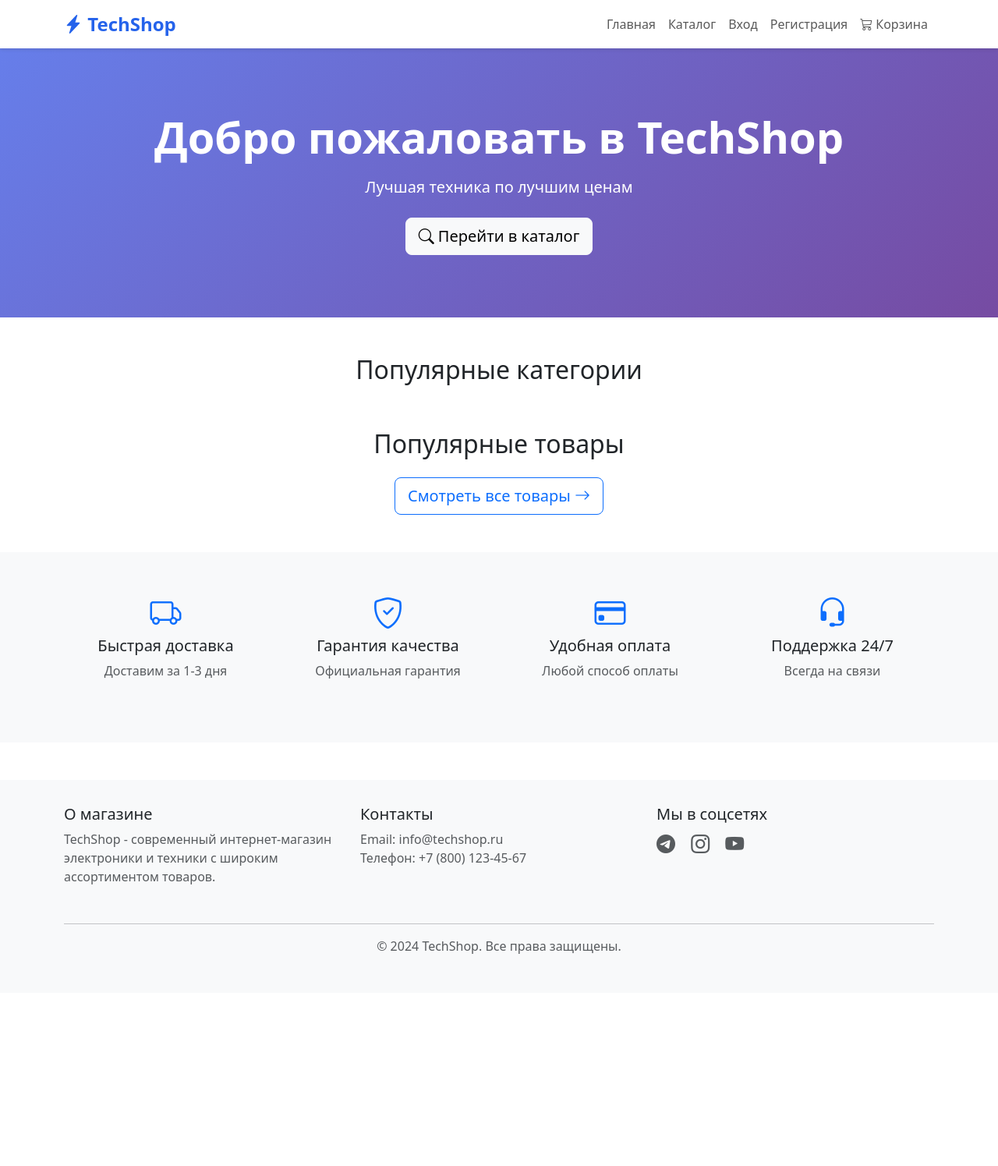
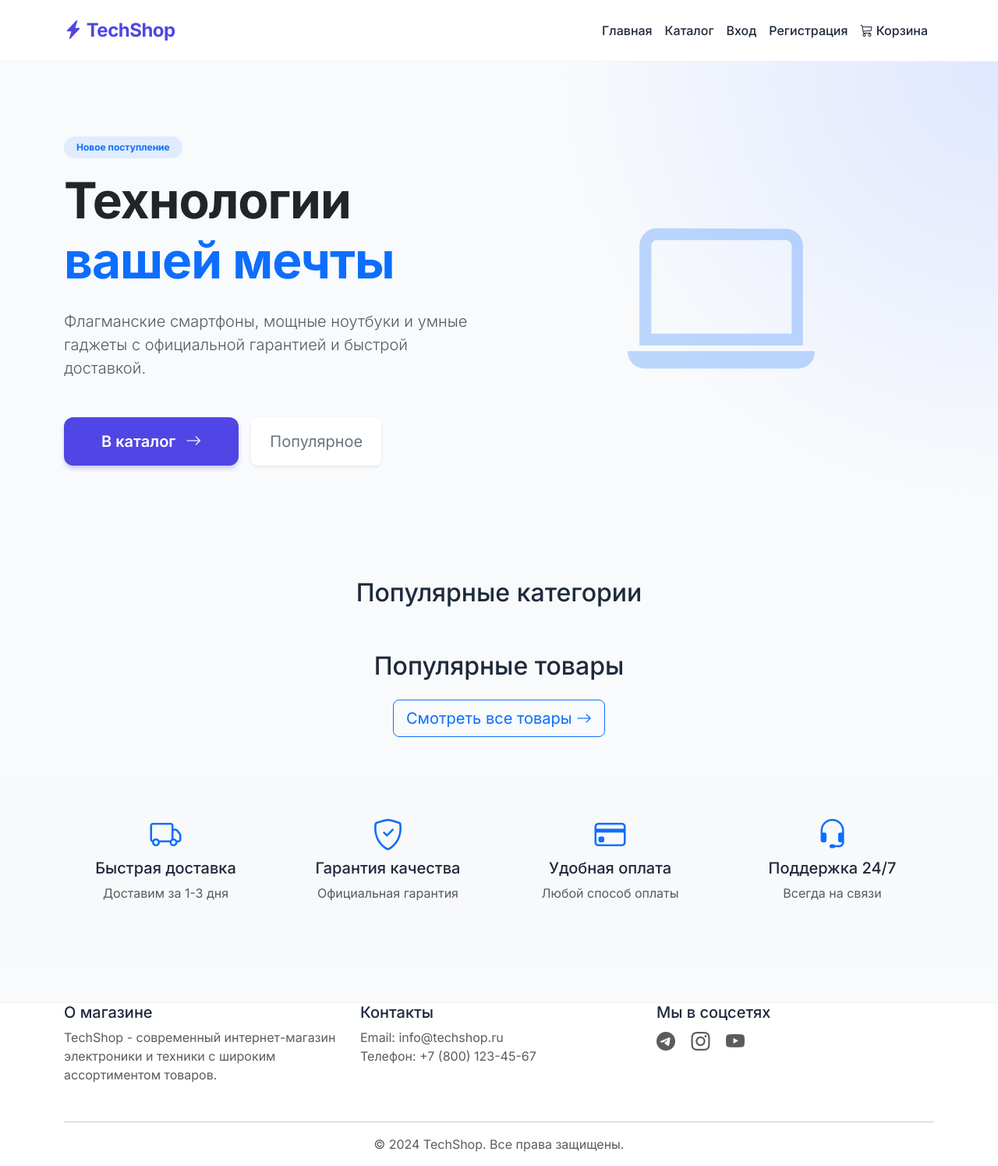
Before and after one commit to Mas562/TechShop, a Django app: page / in a window 1280 px wide. Shown: the whole page at 78% size. Before the commit the page ends 1223 px from the top, so only its background shows below. Run offline with Django 5.2, Linux system fonts and the light colour scheme; data that the repository does not hold is empty.

Commit message:
update design

```diff
--- a/techshop/shop/templates/shop/base.html
+++ b/techshop/shop/templates/shop/base.html
@@ -3,70 +3,125 @@
 <head>
     <meta charset="UTF-8">
     <meta name="viewport" content="width=device-width, initial-scale=1.0">
-    <title>{% block title %}TechShop - Магазин техники{% endblock %}</title>
+    <meta charset="UTF-8">
+    <meta name="viewport" content="width=device-width, initial-scale=1.0">
+    <title>{% block title %}TechShop - Магазин будущего{% endblock %}</title>
+
+    <link rel="preconnect" href="https://fonts.googleapis.com">
+    <link rel="preconnect" href="https://fonts.gstatic.com" crossorigin>
+    <link href="https://fonts.googleapis.com/css2?family=Inter:wght@300;400;500;600;700&display=swap" rel="stylesheet">
+
     <link href="https://cdn.jsdelivr.net/npm/bootstrap@5.3.0/dist/css/bootstrap.min.css" rel="stylesheet">
     <link href="https://cdn.jsdelivr.net/npm/bootstrap-icons@1.11.0/font/bootstrap-icons.css" rel="stylesheet">
+
     <style>
         :root {
-            --primary-color: #2563eb;
-            --secondary-color: #1e40af;
+            /* Современная палитра */
+            --primary-color: #4f46e5; /* Indigo 600 */
+            --primary-hover: #4338ca; /* Indigo 700 */
+            --secondary-color: #0f172a; /* Slate 900 */
+            --accent-color: #10b981; /* Emerald 500 */
+            --bg-light: #f8fafc;
+            --text-dark: #1e293b;
+            --card-shadow: 0 10px 15px -3px rgba(0, 0, 0, 0.05), 0 4px 6px -2px rgba(0, 0, 0, 0.025);
+            --hover-shadow: 0 20px 25px -5px rgba(0, 0, 0, 0.1), 0 10px 10px -5px rgba(0, 0, 0, 0.04);
         }
+
         body {
+            font-family: 'Inter', sans-serif;
+            background-color: var(--bg-light);
+            color: var(--text-dark);
             min-height: 100vh;
             display: flex;
             flex-direction: column;
         }
+
+        /* Улучшенная навигация */
         .navbar {
-            box-shadow: 0 2px 4px rgba(0,0,0,.1);
+            background-color: rgba(255, 255, 255, 0.9) !important;
+            backdrop-filter: blur(10px);
+            border-bottom: 1px solid rgba(0,0,0,0.05);
+            box-shadow: none !important; /* Убираем старую тень */
+            padding: 1rem 0;
         }
+
         .navbar-brand {
-            font-weight: 700;
+            font-weight: 800;
             font-size: 1.5rem;
             color: var(--primary-color) !important;
+            letter-spacing: -0.5px;
         }
-        .hero-section {
-            background: linear-gradient(135deg, #667eea 0%, #764ba2 100%);
-            color: white;
-            padding: 5rem 0;
-            margin-bottom: 3rem;
+
+        .nav-link {
+            font-weight: 500;
+            color: var(--text-dark) !important;
+            transition: color 0.2s;
         }
+
+        .nav-link:hover {
+            color: var(--primary-color) !important;
+        }
+
+        /* Современные карточки товаров */
         .card {
-            transition: transform 0.2s, box-shadow 0.2s;
-            border: none;
-            box-shadow: 0 2px 8px rgba(0,0,0,.1);
+            border: none; /* Убираем границы */
+            border-radius: 1rem;
+            background: white;
+            box-shadow: var(--card-shadow);
+            transition: all 0.3s cubic-bezier(0.4, 0, 0.2, 1);
+            overflow: hidden;
         }
+
         .card:hover {
             transform: translateY(-5px);
-            box-shadow: 0 4px 16px rgba(0,0,0,.2);
+            box-shadow: var(--hover-shadow);
         }
+
         .product-img {
-            height: 250px;
-            object-fit: cover;
+            height: 220px;
+            object-fit: contain; /* Чтобы техника не обрезалась */
+            padding: 1.5rem;
+            transition: transform 0.5s ease;
         }
-        .price {
-            font-size: 1.5rem;
-            font-weight: 700;
-            color: var(--primary-color);
+
+        .card:hover .product-img {
+            transform: scale(1.05);
         }
+
+        /* Кнопки */
         .btn-primary {
             background-color: var(--primary-color);
-            border-color: var(--primary-color);
-        }
-        .btn-primary:hover {
-            background-color: var(--secondary-color);
-            border-color: var(--secondary-color);
-        }
-        footer {
-            margin-top: auto;
-            background-color: #f8f9fa;
-            padding: 2rem 0;
-        }
-        .category-badge {
-            cursor: pointer;
+            border: none;
+            border-radius: 0.75rem;
+            padding: 0.6rem 1.2rem;
+            font-weight: 600;
+            box-shadow: 0 4px 6px -1px rgba(79, 70, 229, 0.3);
             transition: all 0.2s;
         }
-        .category-badge:hover {
-            transform: scale(1.05);
+
+        .btn-primary:hover {
+            background-color: var(--primary-hover);
+            transform: translateY(-1px);
+            box-shadow: 0 6px 8px -1px rgba(79, 70, 229, 0.4);
+        }
+
+        .price {
+            font-size: 1.25rem;
+            font-weight: 700;
+            color: var(--secondary-color);
+        }
+
+        /* Бейджи категорий */
+        .category-badge {
+            border-radius: 1rem;
+            background: white;
+            border: 1px solid rgba(0,0,0,0.05);
+        }
+
+        /* Footer */
+        footer {
+            background-color: white;
+            border-top: 1px solid rgba(0,0,0,0.05);
         }
     </style>
     {% block extra_css %}{% endblock %}
--- a/techshop/shop/templates/shop/home.html
+++ b/techshop/shop/templates/shop/home.html
@@ -3,14 +3,33 @@
 {% block title %}Главная - TechShop{% endblock %}
 
 {% block content %}
-<!-- Герой -->
-<div class="hero-section text-center">
-    <div class="container">
-        <h1 class="display-4 fw-bold mb-3">Добро пожаловать в TechShop</h1>
-        <p class="lead mb-4">Лучшая техника по лучшим ценам</p>
-        <a href="{% url 'shop:product_list' %}" class="btn btn-light btn-lg">
-            <i class="bi bi-search"></i> Перейти в каталог
-        </a>
+<div class="hero-section position-relative overflow-hidden mb-5">
+    <div style="background: radial-gradient(circle at top right, #e0e7ff, transparent 40%); position: absolute; top:0; right:0; width: 100%; height: 100%; z-index: -1;"></div>
+
+    <div class="container py-5">
+        <div class="row align-items-center py-5">
+            <div class="col-lg-6 text-center text-lg-start">
+                <span class="badge bg-primary bg-opacity-10 text-primary mb-3 px-3 py-2 rounded-pill">Новое поступление</span>
+                <h1 class="display-3 fw-bold mb-4 text-dark" style="letter-spacing: -1px;">
+                    Технологии <br>
+                    <span class="text-primary">вашей мечты</span>
+                </h1>
+                <p class="lead text-muted mb-5">
+                    Флагманские смартфоны, мощные ноутбуки и умные гаджеты с официальной гарантией и быстрой доставкой.
+                </p>
+                <div class="d-flex gap-3 justify-content-center justify-content-lg-start">
+                    <a href="{% url 'shop:product_list' %}" class="btn btn-primary btn-lg px-5 py-3">
+                        В каталог <i class="bi bi-arrow-right ms-2"></i>
+                    </a>
+                    <a href="#popular" class="btn btn-outline-secondary btn-lg px-4 py-3 border-0 bg-white shadow-sm">
+                        Популярное
+                    </a>
+                </div>
+            </div>
+            <div class="col-lg-6 d-none d-lg-block text-center">
+                 <i class="bi bi-laptop text-primary opacity-25" style="font-size: 15rem;"></i>
+            </div>
+        </div>
     </div>
 </div>
 
```
Also changed, not shown: techshop/shop/templates/shop/product_list.html (+27 -23 lines).
